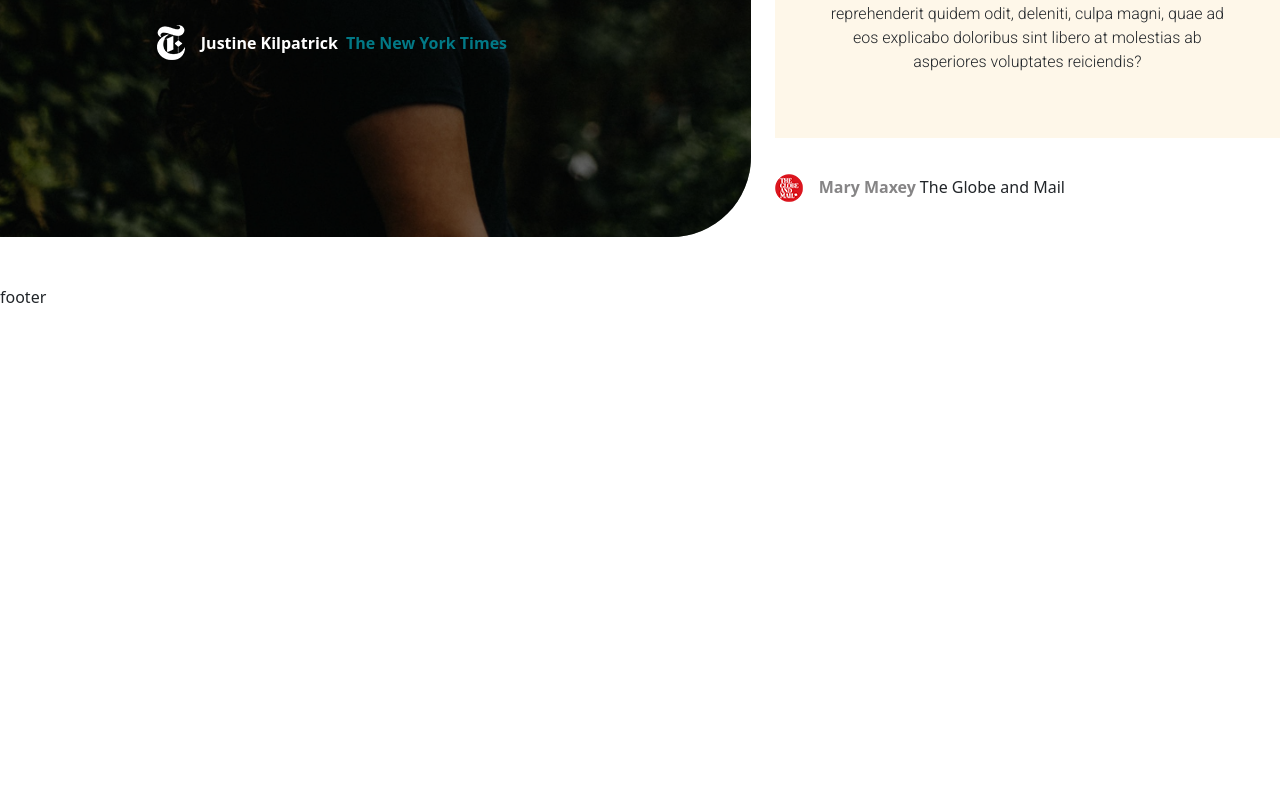
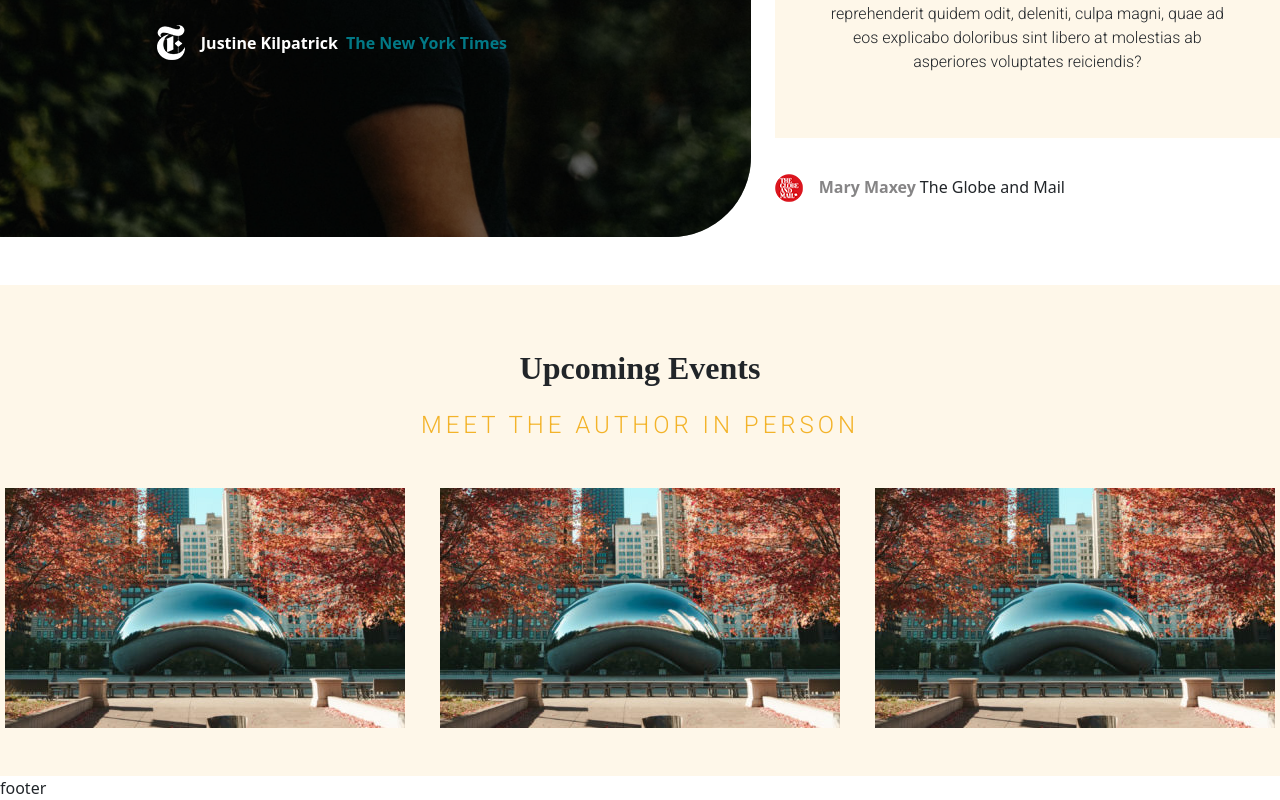
Before and after one commit to FilippoToffoletto/proj-html-vuejs, a Vue app: page / in a window 1280 px wide. Shown: the part 2883-3683 px from the top of the page. Before the commit the page ends 3192 px from the top, so only its background shows below. Built offline with nearby package versions, Linux system fonts and the light colour scheme; a small style sheet from the web is missing.

Commit message:
[add]upcoming event

```diff
--- a/src/components/AppMain.vue
+++ b/src/components/AppMain.vue
@@ -2,12 +2,14 @@
 import AboutMe from './MainLayout/AboutMe.vue';
 import AudioBook from './MainLayout/AudioBook.vue';
 import Critics from './MainLayout/Critics.vue';
+import UpcomingEvents from './MainLayout/UpcomingEvents.vue';
 export default {
     name:'AppMain',
     components:{
         AboutMe,
         AudioBook,
-        Critics
+        Critics,
+        UpcomingEvents
     }
 }
 </script>
@@ -16,6 +18,7 @@ export default {
         <AboutMe/>
         <AudioBook/>
         <Critics/>
+        <UpcomingEvents/>
     </main>
 </template>
 
--- /dev/null
+++ b/src/components/MainLayout/UpcomingEvents.vue
@@ -0,0 +1,52 @@
+<script>
+import { store } from '../../data/store';
+export default {
+    name:'UpcomingEvents',
+    data(){
+        return{
+            store
+        }
+    }
+}
+</script>
+
+<template>
+    <div class="container-full bg-card-pink">
+        <div class="ft-container text-center py-5">
+            <div class="title">
+                <h2 class="py-3">Upcoming Events</h2>
+                <h4 class="text-uppercase">meet the author in person</h4>
+            </div>
+            <div class="row row-cols-3 mt-5">
+                <div class="col-12 col-xl-4">
+                    <div class="image">
+                        <img src="../../images/event-05-400x240.jpg" alt="">
+                    </div>
+                </div>
+                <div class="col-12 col-xl-4">
+                    <div class="image">
+                        <img src="../../images/event-05-400x240.jpg" alt="">
+                    </div>
+                </div>
+                <div class="col-12 col-xl-4">
+                    <div class="image">
+                        <img src="../../images/event-05-400x240.jpg" alt="">
+                    </div>
+                </div>
+            </div>
+        </div>
+    </div>
+</template>
+
+
+
+<style lang="scss" scoped>
+@use '../../styles/partials/variabiles' as *;
+
+.title{
+    h4{
+        color: $saffron;
+        letter-spacing: 4px;
+    }
+}
+</style>
```
